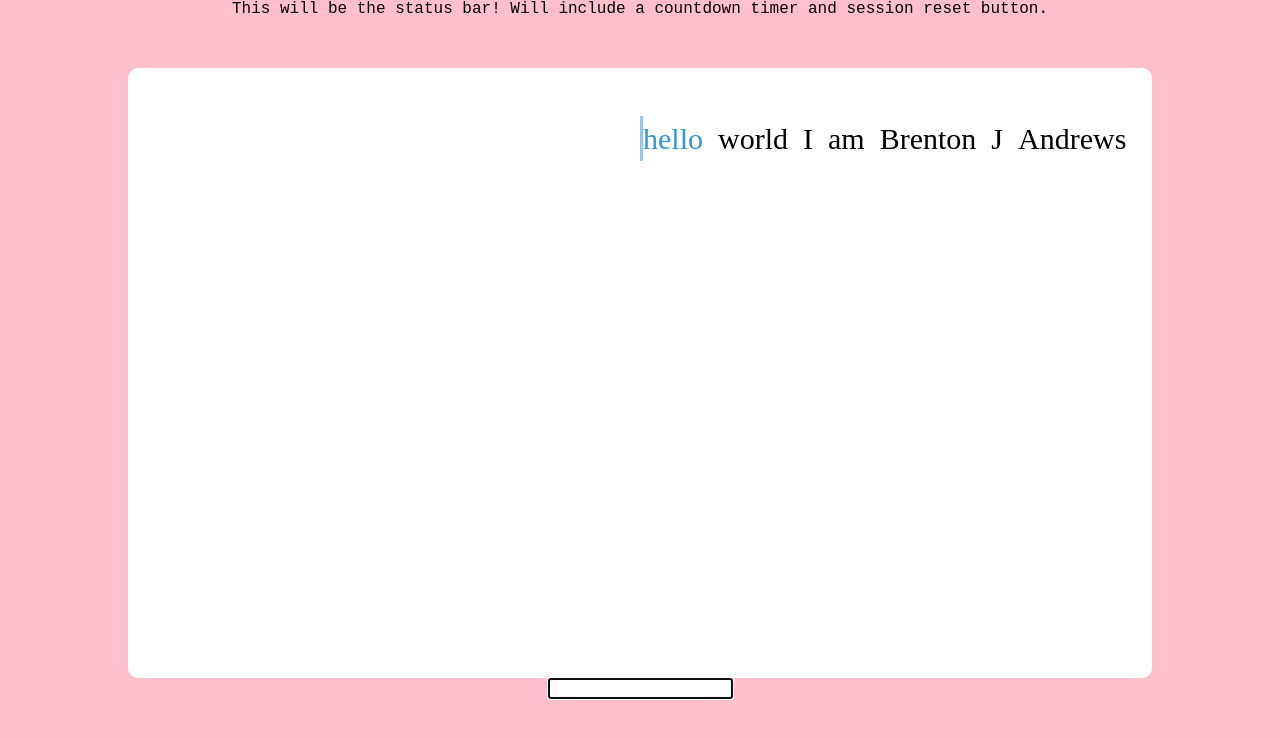
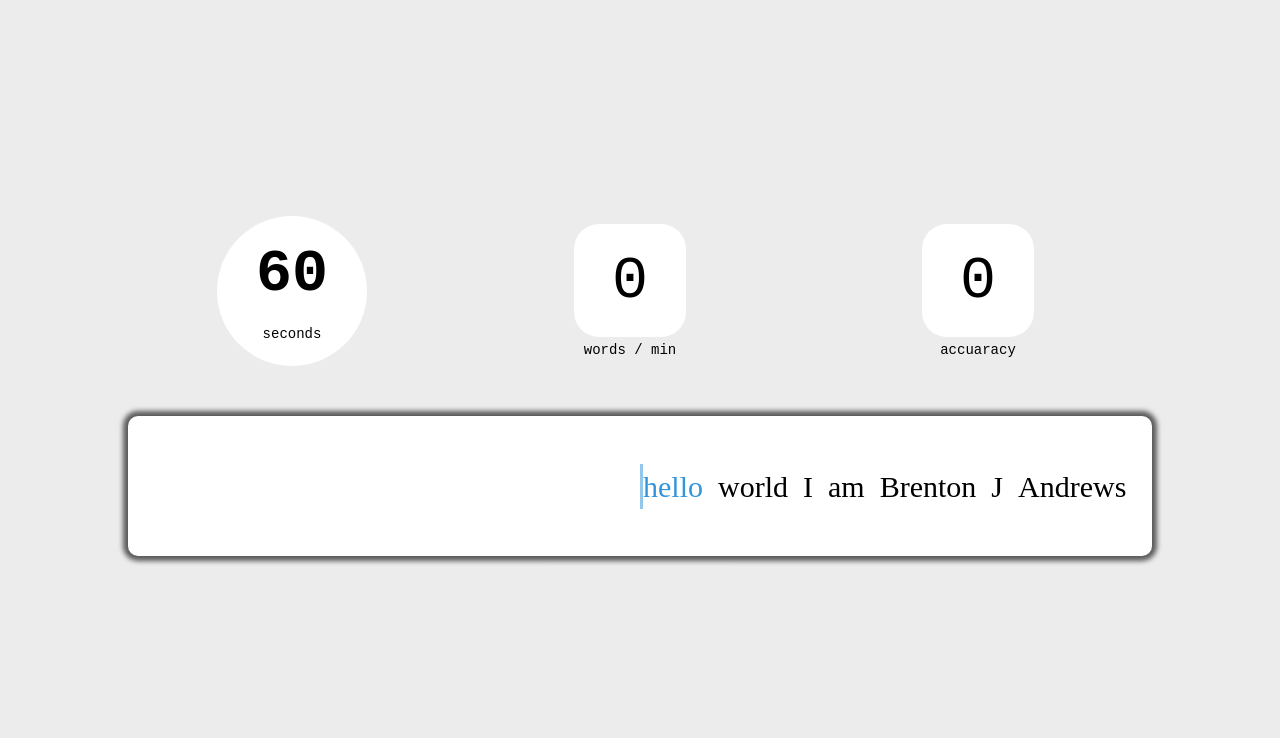
Before and after one commit to brenton-j-andrews/typing_practice_application, a React (Create React App) app: page / in a window 1280 px wide. Shown: the top 738 px of the page. Built offline with nearby package versions, Linux system fonts and the light colour scheme; a web font is replaced by a local one.

Commit message:
Some styling added. Guessing I'll be finding bugs in the type tester for a while, will try to reproduce.

```diff
--- a/src/App.css
+++ b/src/App.css
@@ -2,6 +2,6 @@
   display: flex;
   flex-direction: column;
   align-items: center;
-  background-color: pink;
+  background-color: #ececec;
   height: 100%;
 }
--- /dev/null
+++ b/src/Components/StatusBar/StatusBar.jsx
@@ -0,0 +1,29 @@
+import React from 'react';
+
+import "./status_bar.css";
+
+const StatusBar = () => {
+  return (
+    <div className='status-bar-wrapper'>
+      <div className="status-bar-timer">
+        <strong className='timer-label'> 60 </strong> <br/> <span className='stats-label'>seconds</span>
+      </div>
+
+      <div className="stats-display-wrapper">
+        <div className="stats-display">
+          0
+        </div>
+        <span className='stats-label'> words / min </span>
+      </div>
+
+      <div className="stats-display-wrapper">
+        <div className="stats-display">
+          0
+        </div>
+        <span className='stats-label'> accuaracy </span>
+      </div>
+    </div>
+  );
+};
+
+export default StatusBar;
--- /dev/null
+++ b/src/Components/StatusBar/status_bar.css
@@ -0,0 +1,46 @@
+.status-bar-wrapper {
+  width: 80%;
+  display: flex;
+  justify-content: space-around;
+}
+
+.status-bar-timer {
+  background-color: white;
+  display: flex;
+  flex-direction: column;
+  align-items: center;
+  justify-content: center;
+  width: 150px;
+  height: 150px;
+  border-radius: 50%;
+}
+
+.timer-label {
+  font-size: 60px;
+}
+
+.stats-display-wrapper {
+  display: flex;
+  flex-direction: column;
+  align-items: center;
+  justify-content: center;
+  margin: 0px 10px;
+  width: 150px;
+  height: 150px;
+}
+
+.stats-display {
+  display: flex;
+  justify-content: center;
+  align-items: center;
+  height: 75%;
+  width: 75%;
+  margin-bottom: 5px;
+  border-radius: 25px;
+  background-color: white;
+  font-size: 60px;
+}
+
+.stats-label {
+  font-size: 14px;
+}
--- a/src/Pages/Practice/Practice.jsx
+++ b/src/Pages/Practice/Practice.jsx
@@ -3,6 +3,8 @@
  */
 
 import React, { useState, useRef } from 'react';
+
+import StatusBar from '../../Components/StatusBar/StatusBar';
 
 import "./practice.css";
 
@@ -12,6 +14,10 @@ const Practice = () => {
 
   let arrayIndex = useRef(0);
   let wordIndex = useRef(0);
+
+  // Stat variables.
+  let errorCount = useRef(0);
+  let characterCount = useRef(0);
 
   // Tracks whether a word was spelt correctly or not for left display rendering.
   let wordStatusArray = useRef([]);
@@ -99,6 +105,7 @@ const Practice = () => {
     if (e.keyCode === 32) {
       if (rightActiveWord === "") {
         wordStatusArray.current.push(true);
+        console.log(`new word time!`);
       }
       else {
         wordStatusArray.current.push(false);
@@ -111,14 +118,16 @@ const Practice = () => {
     }
   }
 
+  const focusOnHiddenInput = () => {
+    document.getElementById("form-input").focus();
+  }
+
   return (
     <div className="practice-page-wrapper">
 
-      <div className="practice-page-bar">
-        This will be the status bar! Will include a countdown timer and session reset button.
-      </div>
+      <StatusBar />
 
-      <div className="typing-screen-card-wrapper" style={{ marginTop : '50px'}}>
+      <div className="typing-screen-card-wrapper" onClick={focusOnHiddenInput} style={{ marginTop : '50px'}}>
 
         <div className="screen-card-content-left">
           {wordArray.map((word, index) => {
--- a/src/Pages/Practice/practice.css
+++ b/src/Pages/Practice/practice.css
@@ -1,17 +1,23 @@
 .practice-page-wrapper {
   display: flex;
   flex-direction: column;
+  justify-content: center;
   align-items: center;
   width: 100%;
+  height: 100vh;
 }
 
 .typing-screen-card-wrapper {
   display: flex;
+  align-items: center;
   width: 80%;
-  height: 600px;
+  height: 130px;
   background-color: #fff;
   padding: 5px 0px;
   border-radius: 10px;
+  -webkit-box-shadow: 0px 0px 5px 5px rgba(0,0,0,0.62);
+  -moz-box-shadow: 0px 0px 5px 5px rgba(0,0,0,0.62);
+  box-shadow: 0px 0px 5px 5px rgba(0,0,0,0.62);
 }
 
 .screen-card-content-right, .screen-card-content-left {
@@ -20,7 +26,7 @@
   flex: 5;
   max-width: 50%;
   margin: 5px 0px;
-  height: 20%;
+  height: 100%;
   overflow: hidden;
 }
 
@@ -73,3 +79,14 @@
   color: red;
   text-decoration: line-through;
 }
+
+.type-text-input {
+  background-color: #ececec;
+  border: none;
+  margin-top: 10px;
+}
+
+.type-text-input:focus {
+  outline: none;
+  caret-color: transparent;
+}
```
